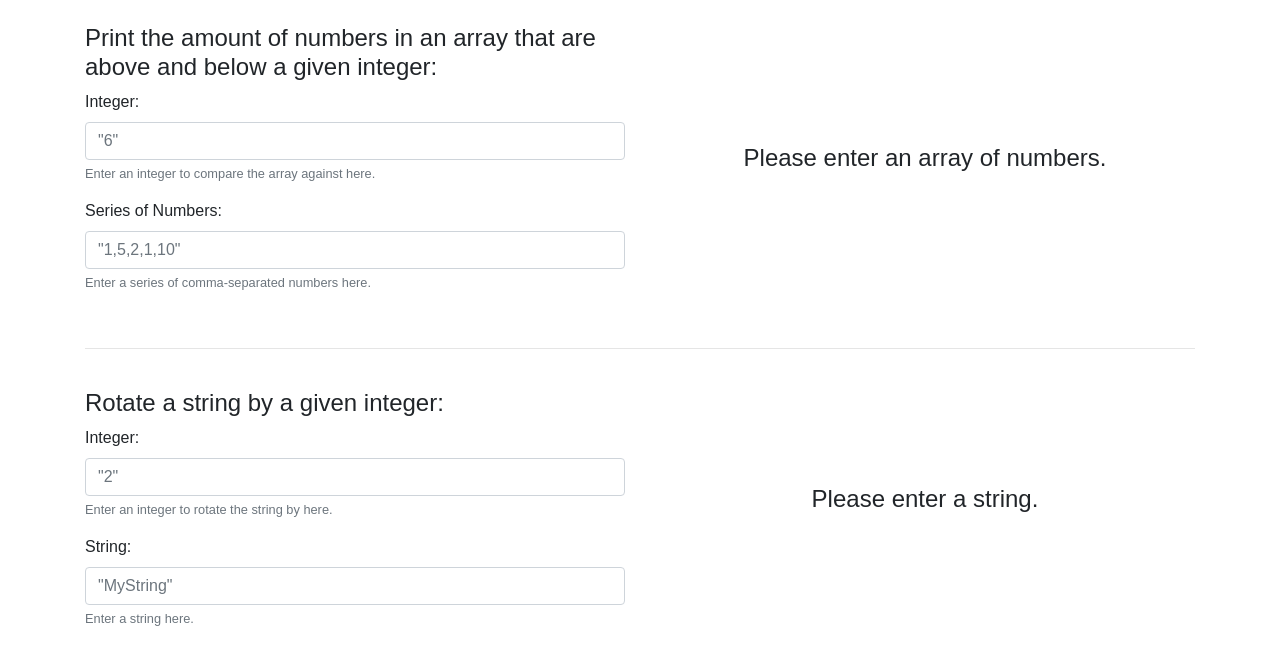
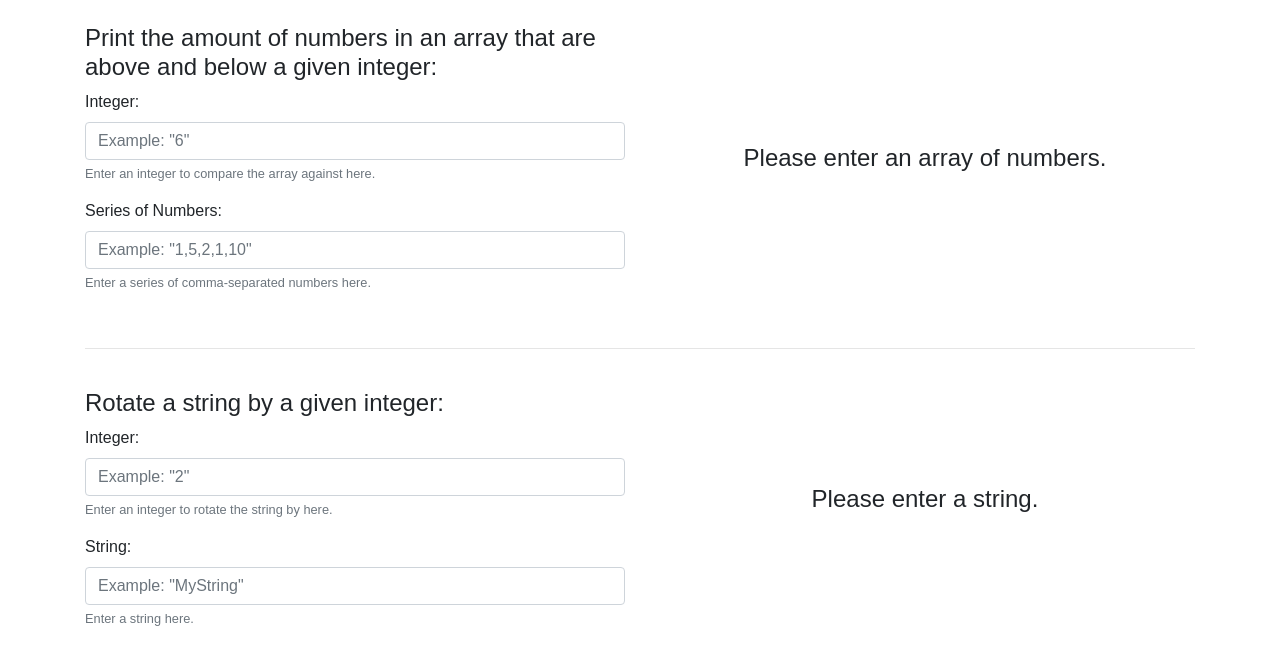
Before and after one commit to FrTime/justDabbling, a React (Create React App) app: page / in a window 1280 px wide. Shown: the top 664 px of the page. Built offline with nearby package versions, Linux system fonts and the light colour scheme.

Commit message:
Pushing working code for deployment

```diff
--- a/src/App.js
+++ b/src/App.js
@@ -155,12 +155,12 @@ class App extends Component {
             <form>
               <div className="form-group">
                 <label for="inputArrayInteger">Integer:</label>
-                <input onChange={this.handleArrayChange} type="number" className="form-control" name="userInputIntegerForArray" placeholder='"6"' default={0} />
+                <input onChange={this.handleArrayChange} type="number" className="form-control" name="userInputIntegerForArray" placeholder='Example: "6"' default={0} />
                 <small className="form-text text-muted">Enter an integer to compare the array against here.</small>
               </div>
               <div className="form-group">
                 <label for="inputArray">Series of Numbers:</label>
-                <input onChange={this.handleArrayChange} type="text" className="form-control" name="userInputArrayAsString" placeholder='"1,5,2,1,10"' />
+                <input onChange={this.handleArrayChange} type="text" className="form-control" name="userInputArrayAsString" placeholder='Example: "1,5,2,1,10"' />
                 <small className="form-text text-muted">Enter a series of comma-separated numbers here.</small>
               </div>
             </form>
@@ -186,12 +186,12 @@ class App extends Component {
             <form>
               <div className="form-group">
                 <label for="inputArrayInteger">Integer:</label>
-                <input onChange={this.handleStringChange} type="number" className="form-control" name="userInputIntegerForString" placeholder='"2"' />
+                <input onChange={this.handleStringChange} type="number" className="form-control" name="userInputIntegerForString" placeholder='Example: "2"' />
                 <small className="form-text text-muted">Enter an integer to rotate the string by here.</small>
               </div>
               <div className="form-group">
                 <label for="inputArray">String:</label>
-                <input onChange={this.handleStringChange} type="text" className="form-control" name="userInputString" placeholder='"MyString"' />
+                <input onChange={this.handleStringChange} type="text" className="form-control" name="userInputString" placeholder='Example: "MyString"' />
                 <small className="form-text text-muted">Enter a string here.</small>
               </div>
             </form>
```
